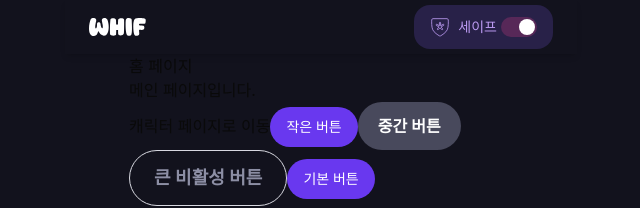
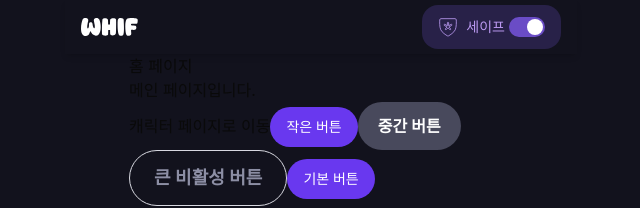
Before and after one commit to irenee-14/This-is-the-first-lesson, a React (Vite) app in the folder frontend/: page / in a window 1280 px wide. Shown: the top 208 px of the page, without its empty margins (319-959 px from the left). Built offline with nearby package versions, Linux system fonts and the light colour scheme; a web font is replaced by a local one.

Commit message:
style: css 스타일 조정

```diff
--- a/frontend/src/App.tsx
+++ b/frontend/src/App.tsx
@@ -27,8 +27,7 @@ function App() {
         <TopNav />
         <main
           className="w-full max-w-sm md:max-w-md lg:max-w-lg flex-1
-                   mt-[3.375rem] mb-[3.5rem]
-                   pl-safe-left pr-safe-right"
+                   mt-[3.375rem] mb-[3.5rem]"
         >
           <RouterProvider router={router} />
         </main>
--- a/frontend/src/components/layout/BottomNav.tsx
+++ b/frontend/src/components/layout/BottomNav.tsx
@@ -22,7 +22,7 @@ export default function BottomNav() {
       className="fixed bottom-0 left-1/2 -translate-x-1/2
                  w-full max-w-sm md:max-w-md lg:max-w-lg h-[3.5rem] px-4 pt-2
                  bg-phone border-t border-primary
-                 inline-flex justify-between items-start gap-6
+                 inline-flex justify-between items-start gap-5
                  overflow-hidden z-50"
     >
       {navItems.map((item) => {
--- a/frontend/src/components/layout/TopNav.tsx
+++ b/frontend/src/components/layout/TopNav.tsx
@@ -5,7 +5,7 @@ export default function TopNav() {
     <nav
       className="fixed top-0 left-1/2 -translate-x-1/2
                  w-full max-w-sm md:max-w-md lg:max-w-lg h-[3.375rem]
-                 flex items-center justify-between px-6
+                 flex items-center justify-between px-4
                  bg-phone text-White-Font shadow-md z-50"
     >
       {/* 로고 */}
--- a/frontend/src/components/ui/Switch.tsx
+++ b/frontend/src/components/ui/Switch.tsx
@@ -11,7 +11,7 @@ const Switch = React.forwardRef<HTMLInputElement, SwitchProps>(
     {
       className,
       trackColor = "bg-gray-400",
-      checkedColor = "bg-purple-600",
+      checkedColor = "peer-checked:bg-purple-600",
       ...props
     },
     ref
@@ -29,7 +29,7 @@ const Switch = React.forwardRef<HTMLInputElement, SwitchProps>(
           className={cn(
             "w-full h-full rounded-full transition-colors duration-200",
             trackColor,
-            `peer-checked:${checkedColor}`
+            checkedColor
           )}
         />
         {/* 썸 */}
--- a/frontend/src/components/ui/SwitchSafe.tsx
+++ b/frontend/src/components/ui/SwitchSafe.tsx
@@ -30,7 +30,7 @@ export default function SwitchSafe({ initialMode = "safe" }: SwitchSafeProps) {
           textColor
         )}
       >
-        <SafeIcon className="w-5 h-5 stroke-current" />
+        <SafeIcon className="w-auto h-5 stroke-current" />
         {labelText}
       </span>
 
@@ -38,7 +38,7 @@ export default function SwitchSafe({ initialMode = "safe" }: SwitchSafeProps) {
         checked={checked}
         onChange={() => setMode(checked ? "unsafe" : "safe")}
         trackColor="bg-unsafe-opacity-25"
-        checkedColor="bg-safe"
+        checkedColor="peer-checked:bg-safe"
       />
     </div>
   );
```
